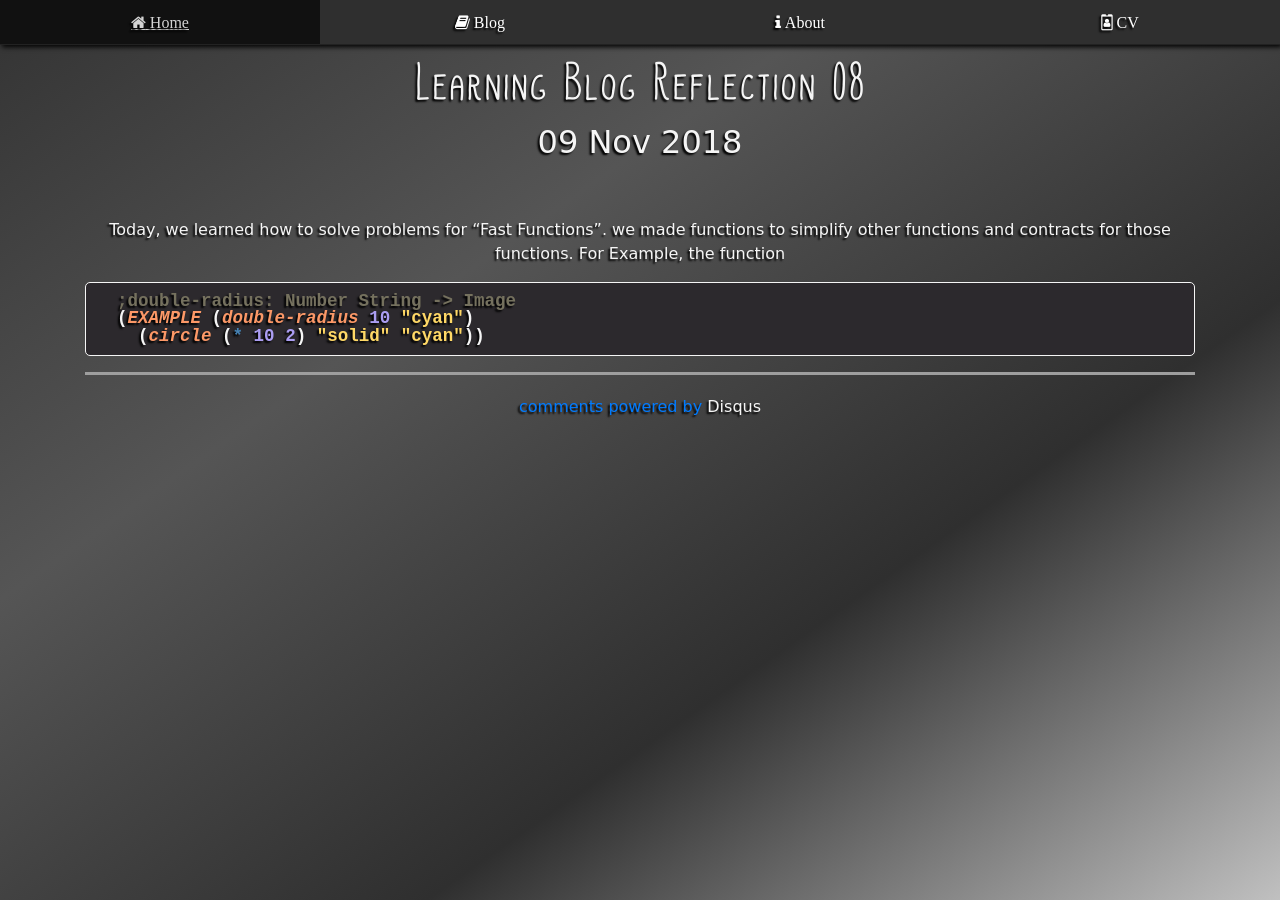
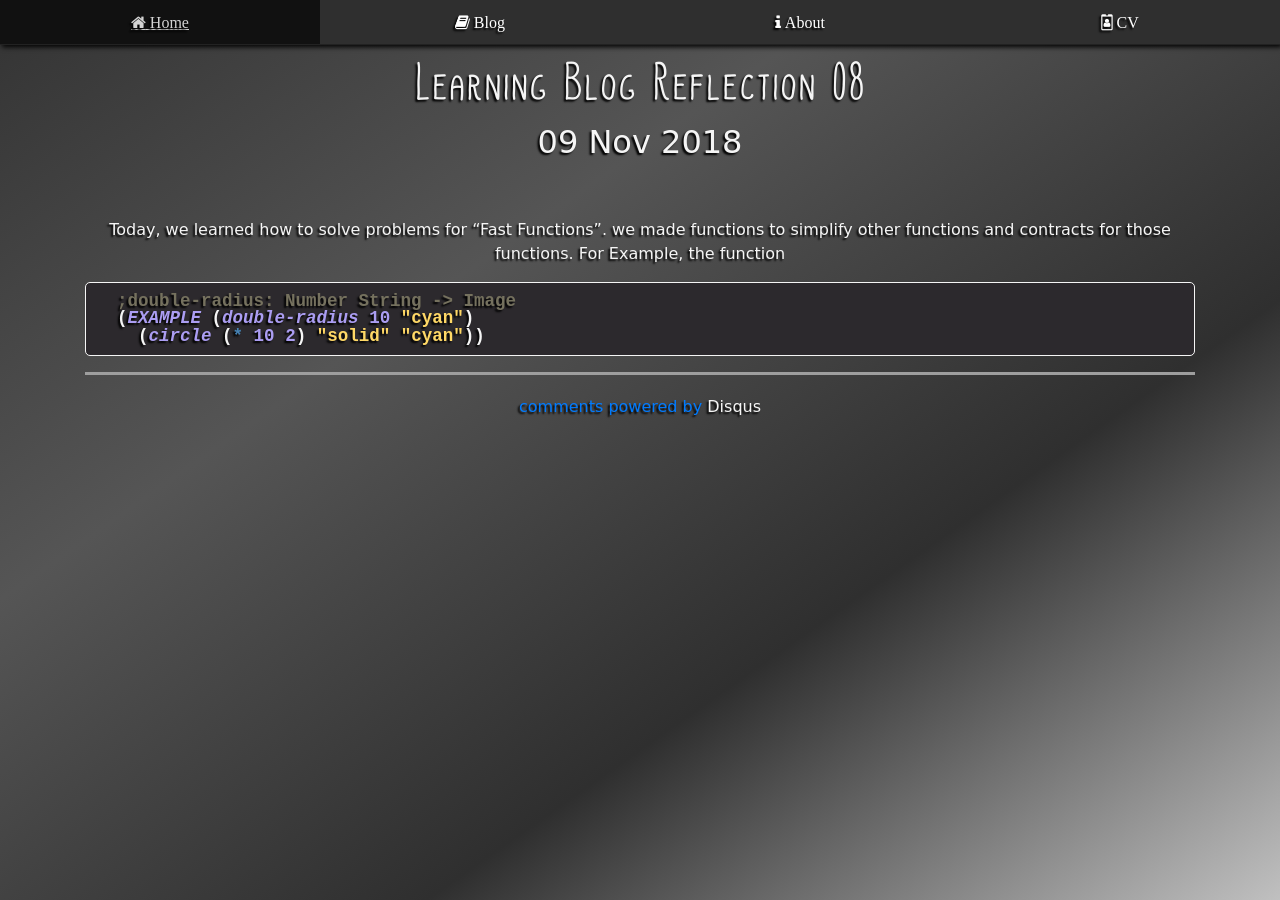
Before and after one commit to lemueldls/lemueld6200.github.io, a Jekyll site: the page built from _posts/2018-11-09-learning-blog-reflection-08.md, in a window 1280 px wide. Built offline with Jekyll 4.4.1, drawn with Linux system fonts in a browser that asks for light colours; comment, search, counter and statistics services are not loaded; grey boxes are pictures that could not be loaded.

Commit message:
Update monokai.css

```diff
--- a/css/theme/monokai.css
+++ b/css/theme/monokai.css
@@ -19,7 +19,7 @@ code { /* Code Blocks */
     color: #A6E22E;
 }
 .nf { /* Function Name */
-    color: #fc9867;
+    color: #ab9df2;
     font-style: italic;
 }
 .na { /* Identifier */
```
